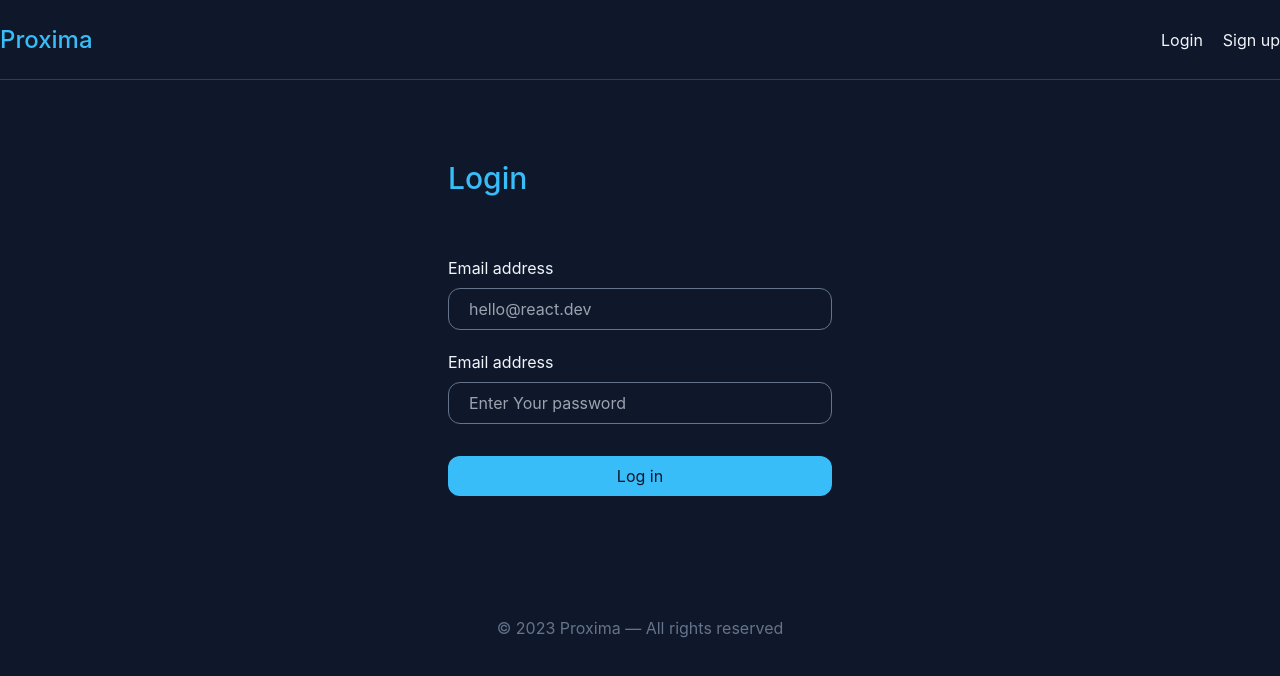
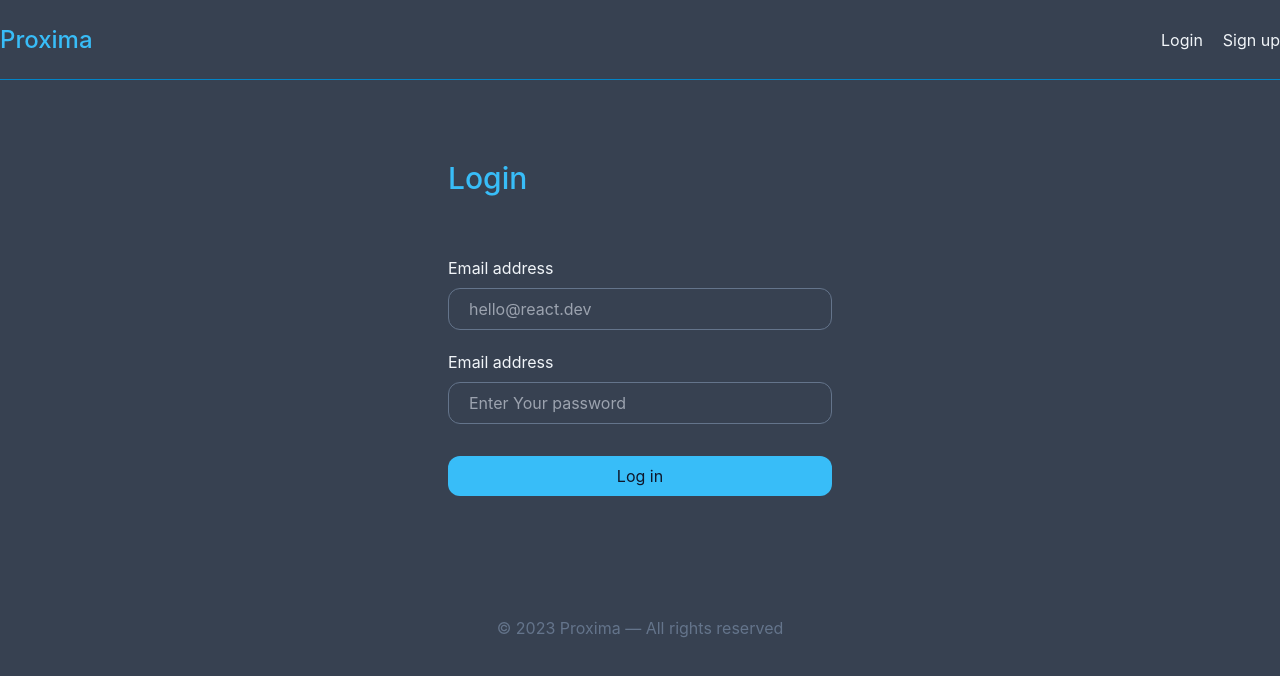
Before and after one commit to sumaiyarimu22/proxima-client, a React (Create React App) app: page /login in a window 1280 px wide. Shown: the top 676 px of the page. Built offline with nearby package versions, Linux system fonts and the light colour scheme.

Commit message:
project color change

```diff
--- a/src/App.js
+++ b/src/App.js
@@ -9,7 +9,7 @@ import { useAuthContext } from "./hooks/useAuthContext";
 function App() {
   const { user } = useAuthContext();
   return (
-    <div className="app bg-slate-900 text-slate-100 min-h-screen">
+    <div className="app bg-gray-700 text-slate-100 min-h-screen">
       <Navbar />
       <Routes>
         <Route path="/" element={user ? <Home /> : <Navigate to="/login" />} />
--- a/src/components/Navbar.js
+++ b/src/components/Navbar.js
@@ -12,7 +12,7 @@ const Navbar = () => {
   };
 
   return (
-    <div className="navbar container mx-auto h-20 flex items-center border-b border-sky-900 justify-between">
+    <div className="navbar container mx-auto h-20 flex items-center border-b border-3 border-sky-600 justify-between">
       <Link className="logo text-2xl font-medium text-sky-400" to="/">
         Proxima
       </Link>
```
